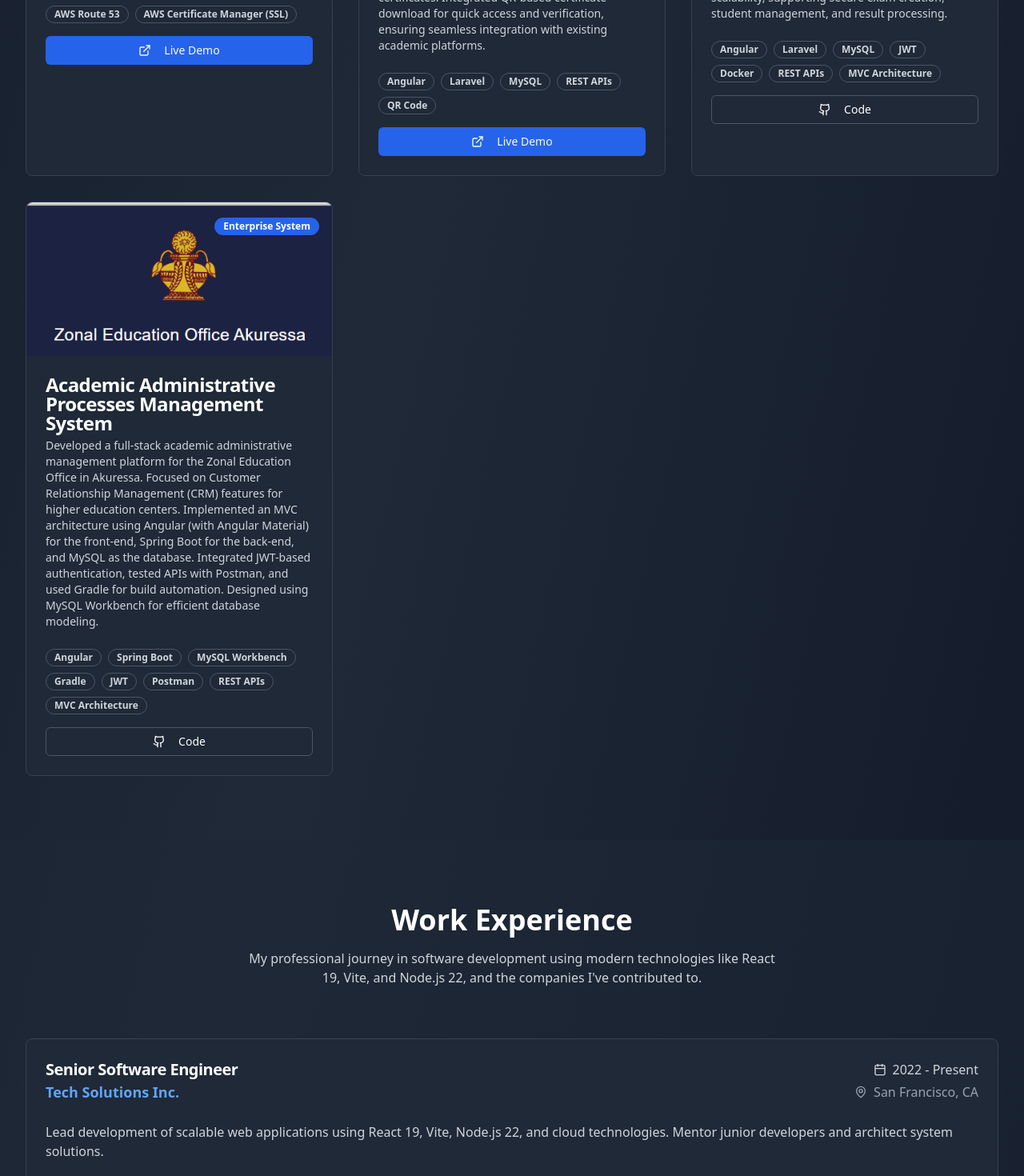
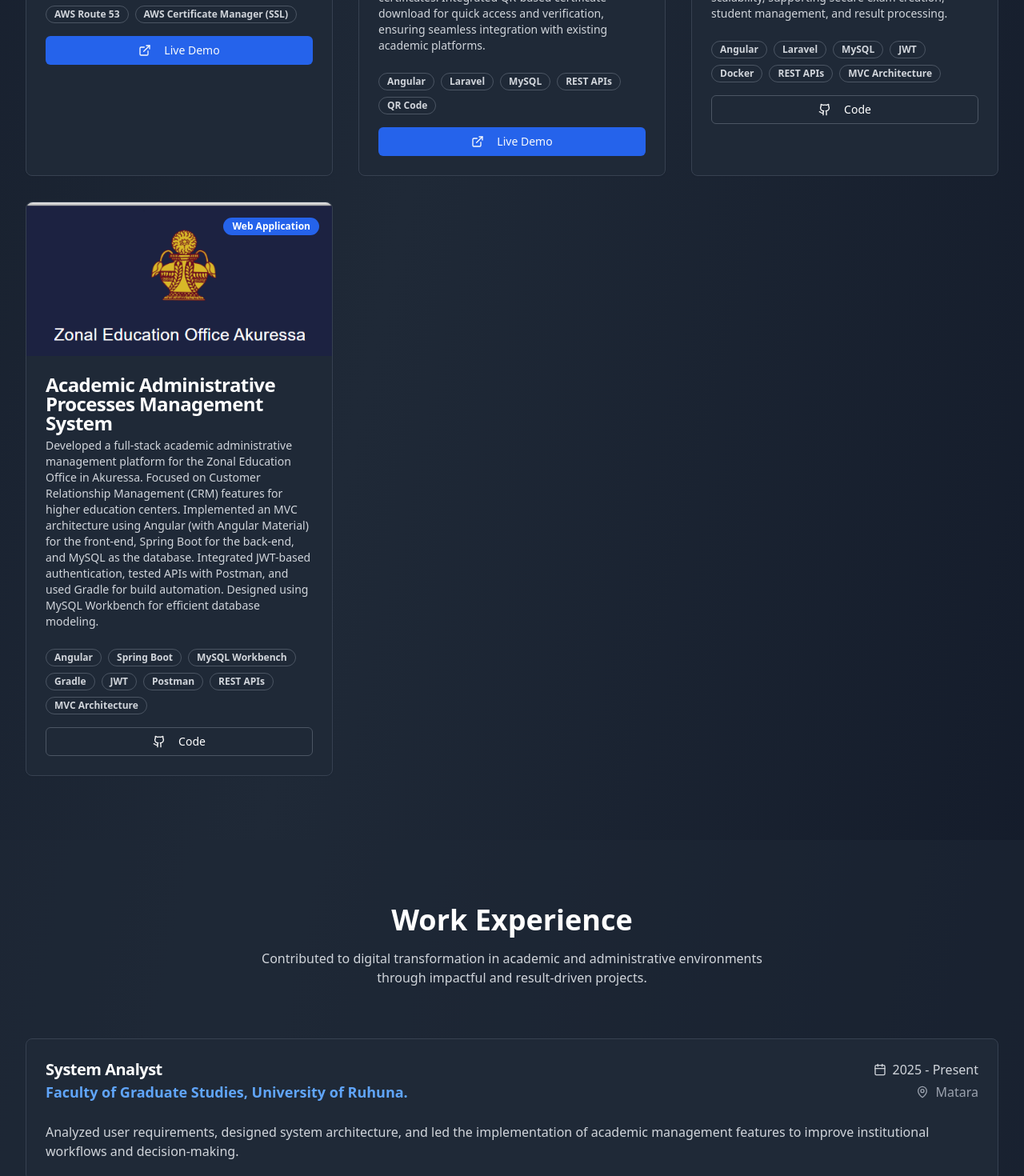
Before and after one commit to isurugayashan/my-portfolio, a React (Vite) app: page / in a window 1280 px wide. Shown: the part 3096-4566 px from the top of the page at 80% size. Built offline with nearby package versions, Linux system fonts and the light colour scheme.

Commit message:
updated second day part 1

```diff
--- a/src/App.tsx
+++ b/src/App.tsx
@@ -72,7 +72,7 @@ export default function Portfolio() {
       technologies: ["MERN Stack", "TailwindCSS", "Clerk", "Stripe", "RAG", "Vector Databases", "OpenAI", "ShadCN", "Netlify", "Netlify", "Render","REST APIs"],
       github: "https://github.com/isurugayashan/AIDF-Front",
       live: "https://aidf-horizone-frontend-isuru.netlify.app/",
-      category: "AI",
+      category: "AI - Web Application",
     },
     {
       title: "Student Chat Application Module",
@@ -112,7 +112,7 @@ export default function Portfolio() {
       technologies: ["Angular", "Laravel", "MySQL", "JWT", "Docker","REST APIs", "MVC Architecture"],
       github: "https://github.com/isurugayashan/dept-bud-aff-front",
       //live: "https://daham-pasal-demo.example.com",
-      category: "Enterprise System",
+      category: "Web Application",
     },
     {
       title: "Academic Administrative Processes Management System",
@@ -131,34 +131,34 @@ export default function Portfolio() {
       ],
       github: "https://github.com/isurugayashan/Academic-Administrative-System-Client-App",
       //live: "https://academic-admin-demo.example.com",
-      category: "Enterprise System",
+      category: "Web Application",
     }
   ]
 
   const experience = [
     {
-      title: "Senior Software Engineer",
-      company: "Tech Solutions Inc.",
-      period: "2022 - Present",
-      location: "San Francisco, CA",
+      title: "System Analyst",
+      company: "Faculty of Graduate Studies, University of Ruhuna.",
+      period: "2025 - Present",
+      location: "Matara",
       description:
-        "Lead development of scalable web applications using React 19, Vite, Node.js 22, and cloud technologies. Mentor junior developers and architect system solutions.",
+        "Analyzed user requirements, designed system architecture, and led the implementation of academic management features to improve institutional workflows and decision-making.",
     },
     {
-      title: "Full Stack Developer",
-      company: "Digital Innovations Ltd.",
-      period: "2020 - 2022",
-      location: "New York, NY",
+      title: "Freelance Growth Hacker",
+      company: "ISHARASHEHAN CONSULTANCY (PVT) LTD",
+      period: "2024 - Present",
+      location: "Remote",
+      description:
+          "Built responsive web applications with React and modern build tools. Worked closely with UX designers to implement pixel-perfect designs using Tailwind CSS.",
+    },
+    {
+      title: "Temporary IT Demonstator",
+      company: "Faculty of Humanities and Social Science, University of Ruhuna.",
+      period: "2022 - 2024",
+      location: "Matara",
       description:
         "Developed and maintained multiple client projects using modern web technologies including React, Vite, and Node.js. Collaborated with design teams to implement responsive user interfaces.",
-    },
-    {
-      title: "Frontend Developer",
-      company: "StartupXYZ",
-      period: "2019 - 2020",
-      location: "Austin, TX",
-      description:
-        "Built responsive web applications with React and modern build tools. Worked closely with UX designers to implement pixel-perfect designs using Tailwind CSS.",
     },
   ]
 
@@ -484,8 +484,8 @@ export default function Portfolio() {
           <div className="text-center mb-16">
             <h2 className="text-4xl font-bold mb-4">Work Experience</h2>
             <p className="text-gray-300 max-w-2xl mx-auto">
-              My professional journey in software development using modern technologies like React 19, Vite, and Node.js
-              22, and the companies I've contributed to.
+              Contributed to digital transformation in academic and administrative environments through impactful and result-driven projects.
+
             </p>
           </div>
 
@@ -529,10 +529,13 @@ export default function Portfolio() {
           </p>
 
           <div className="flex flex-col sm:flex-row gap-6 justify-center items-center">
-            <Button size="lg" className="bg-blue-600 hover:bg-blue-700">
-              <Mail className="mr-2 h-5 w-5" />
-              Send Email
-            </Button>
+
+            <a href="mailto:isurugayashan178@gmail.com">
+              <Button size="lg" className="bg-blue-600 hover:bg-blue-700">
+                <Mail className="mr-2 h-5 w-5" />
+                Send Email
+              </Button>
+            </a>
             <a
                 href="https://www.linkedin.com/in/isuru-gayashan/"
                 target="_blank"
@@ -546,7 +549,7 @@ export default function Portfolio() {
           </div>
 
           <div className="mt-12 pt-8 border-t border-gray-800">
-            <p className="text-gray-400">© 2024 Your Name. Built with React 19, Vite, and Tailwind CSS.</p>
+            <p className="text-gray-400">© 2025 Isuru Gayashan. Built with React. All rights reserved.</p>
           </div>
         </div>
       </section>
```
